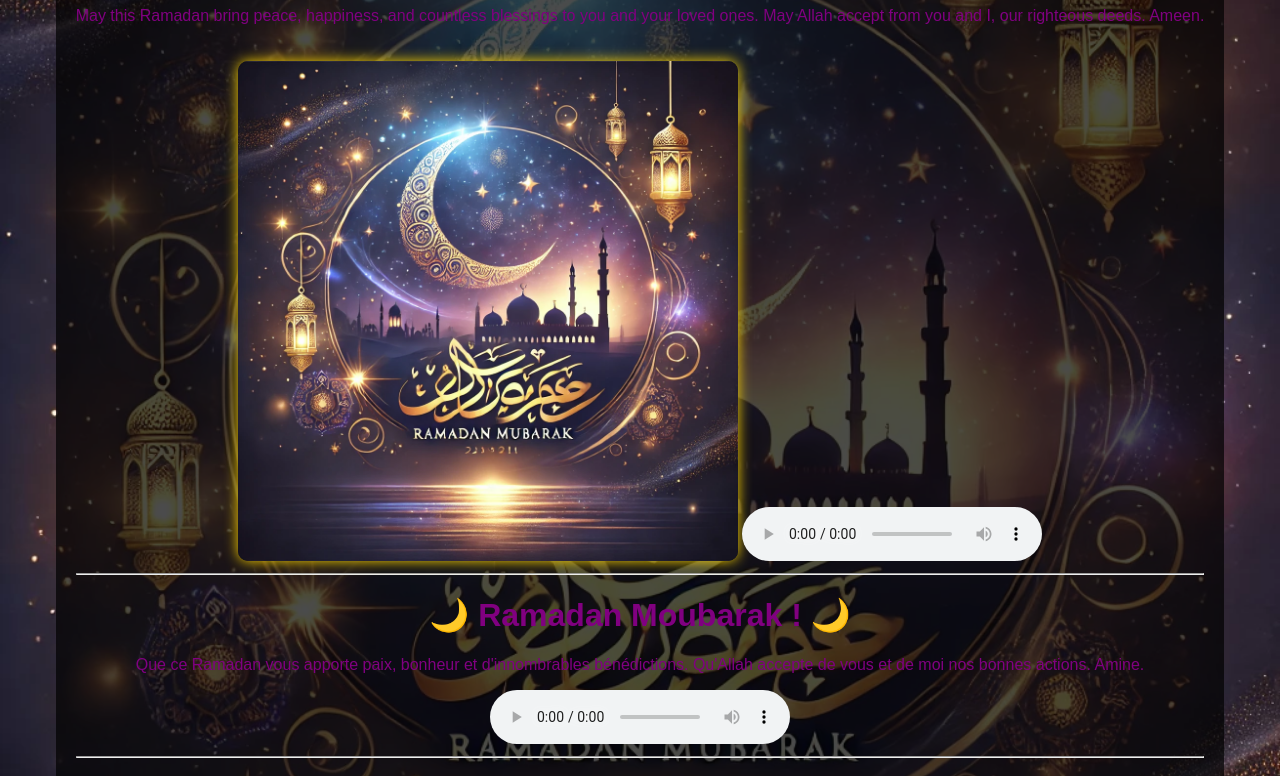
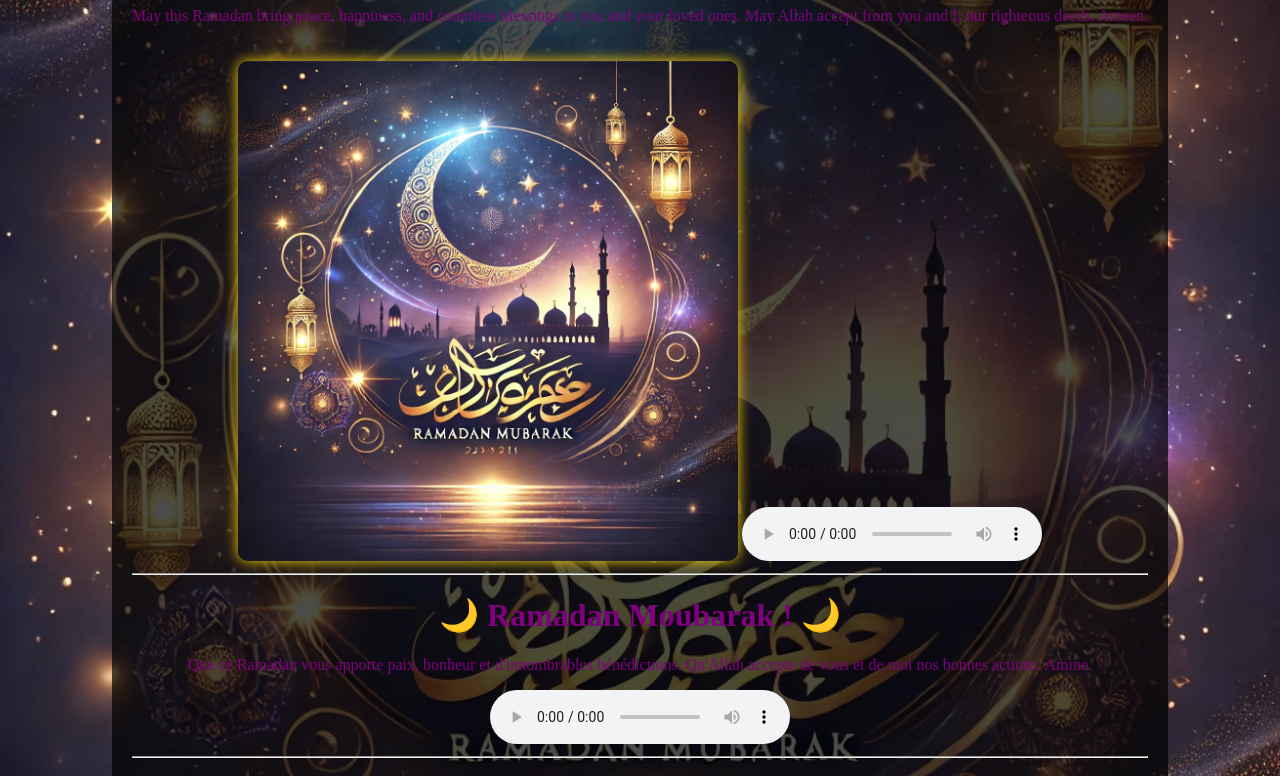
Before and after one commit to Bolac/eid, a plain HTML site: page index.html in a window 1280 px wide. Shown: the part 122-898 px from the top of the page. Drawn offline with Linux system fonts and the light colour scheme; files whose address does not match are found by name.

Commit message:
Update index.html

```diff
--- a/index.html
+++ b/index.html
@@ -5,7 +5,7 @@
     <title>Ramadan Mubarak</title>
     <style>
         body {
-            font-family: Times News Roman, sans-serif;
+            font-family: Times New Roman, sans-serif;
             text-align: center;
             background: url('A_beautiful_Ramadan_greeting_card_featuring_a_new_.png') no-repeat center center/cover;
             color: purple;
```
